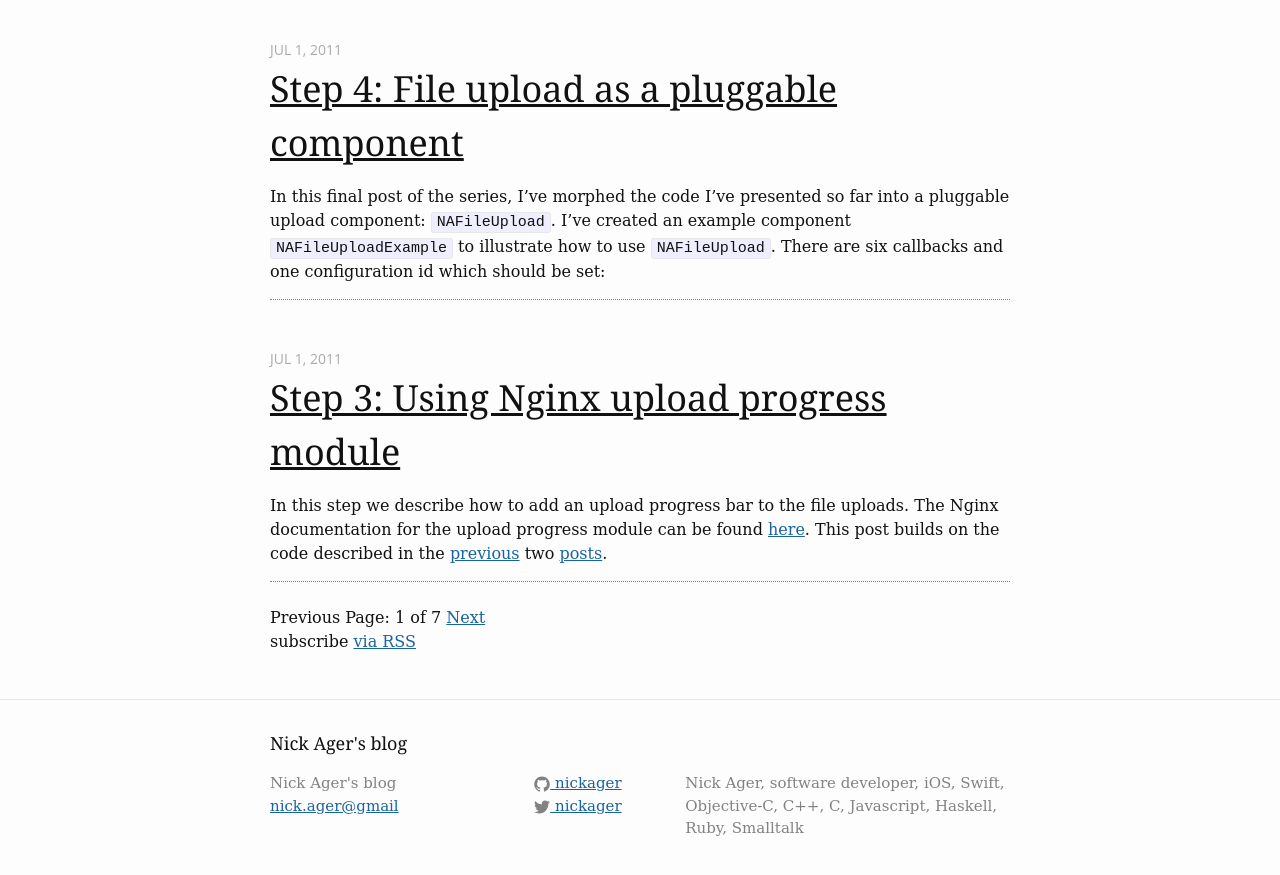
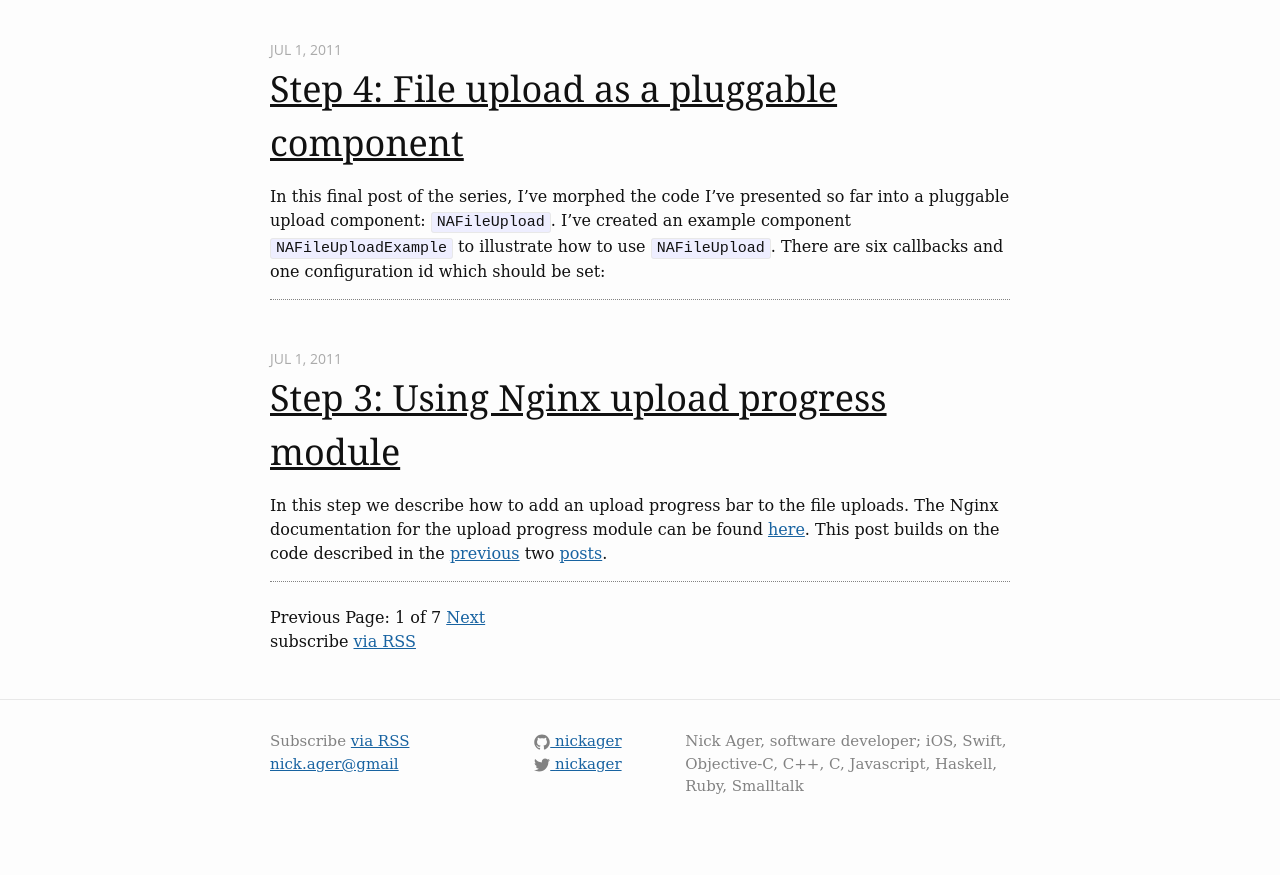
Before and after one commit to NickAger/nickager.github.io, a Jekyll site: the page built from index.html, in a window 1280 px wide and 900 px high, scrolled down 1727 px. Shown: the top 875 px of the window. Built offline with Jekyll 4.4.1, drawn with Linux system fonts in a browser that asks for light colours; some web fonts are replaced; the list of posts is cut into pages by our own code.

Commit message:
footer improvements

```diff
--- a/_config.yml
+++ b/_config.yml
@@ -18,7 +18,7 @@ exclude: [vendor] # for travis - Travis bundles all gems in the vendor directory
 title: Nick Ager's blog
 email: nick.ager@gmail
 description: > # this means to ignore newlines until "baseurl:"
-  Nick Ager, software developer, iOS, Swift, Objective-C, C++, C, Javascript, Haskell, Ruby, Smalltalk
+  Nick Ager, software developer; iOS, Swift, Objective-C, C++, C, Javascript, Haskell, Ruby, Smalltalk
 baseurl: "" # the subpath of your site, e.g. /blog
 url: "http://nickager.com" # the base hostname & protocol for your site
 twitter_username: nickager
--- a/_includes/footer.html
+++ b/_includes/footer.html
@@ -2,12 +2,10 @@
 
   <div class="wrapper">
 
-    <h2 class="footer-heading">{{ site.title }}</h2>
-
     <div class="footer-col-wrapper">
       <div class="footer-col footer-col-1">
         <ul class="contact-list">
-          <li>{{ site.title }}</li>
+          <li>Subscribe <a href="{{ "/feed.xml" | prepend: site.baseurl }}">via RSS</a></li>
           <li><a href="mailto:{{ site.email }}">{{ site.email }}</a></li>
         </ul>
       </div>
```
